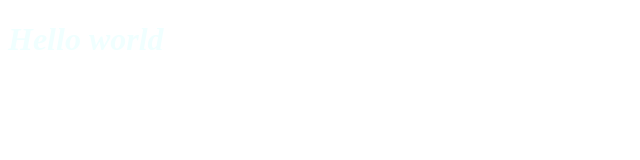
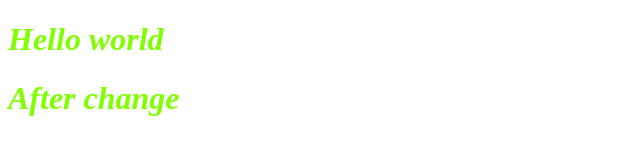
Before and after one commit to WaqarAhmedk/bootcamp, a plain HTML site: page index.html in a window 1280 px wide. Shown: the whole page, without its empty margins (0-640 px from the left). Drawn offline with Linux system fonts and the light colour scheme.

Commit message:
Update index.html

```diff
--- a/index.html
+++ b/index.html
@@ -5,13 +5,14 @@
     <title>Assign 1</title>
     <style>
         h1{
-            color: azure;
+            color:chartreuse;
             font-style:italic ;
         }
     </style>
 </head>
 <body>
     <h1>Hello world</h1>
+    <h1>After change</h1>
 </body>
 
 
```
